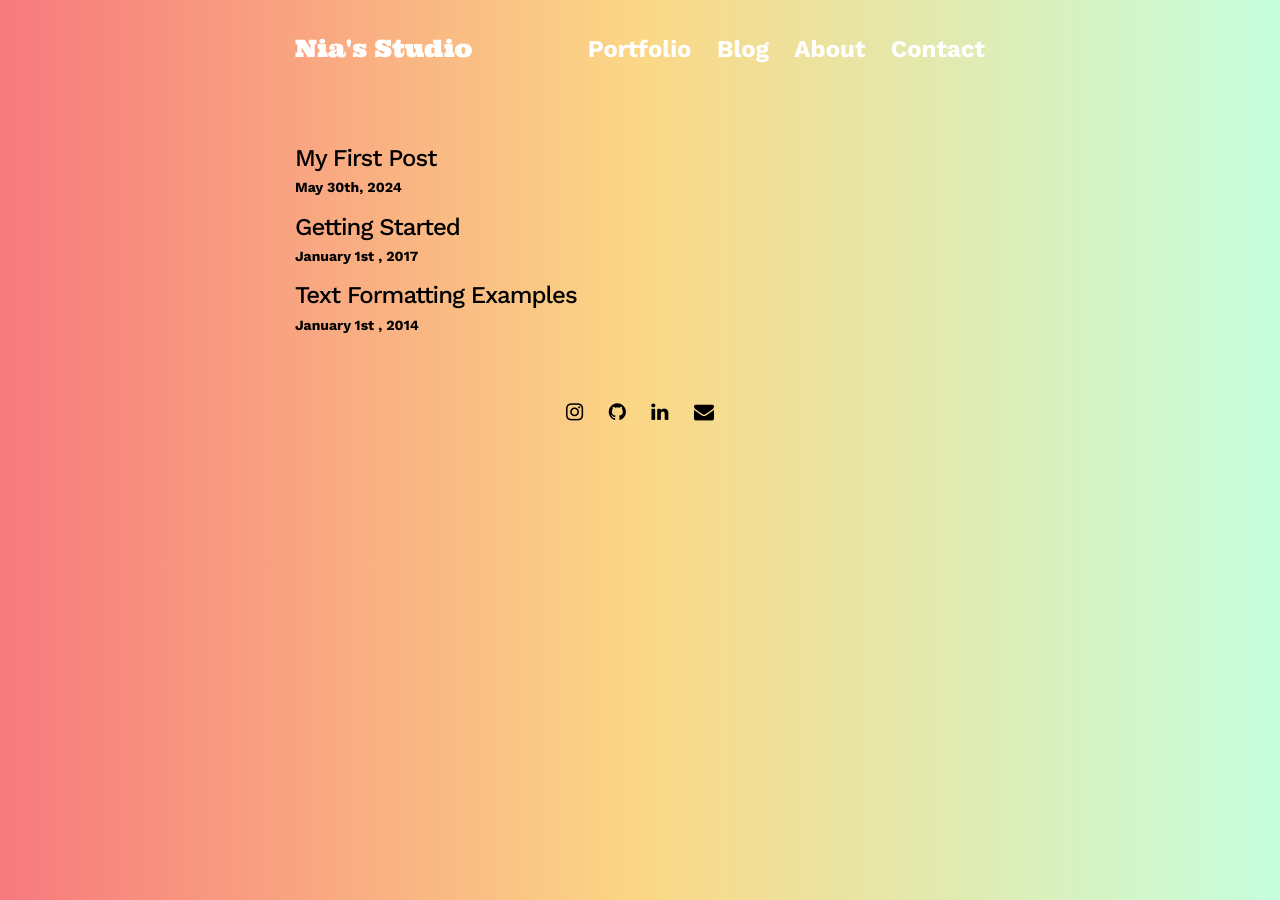
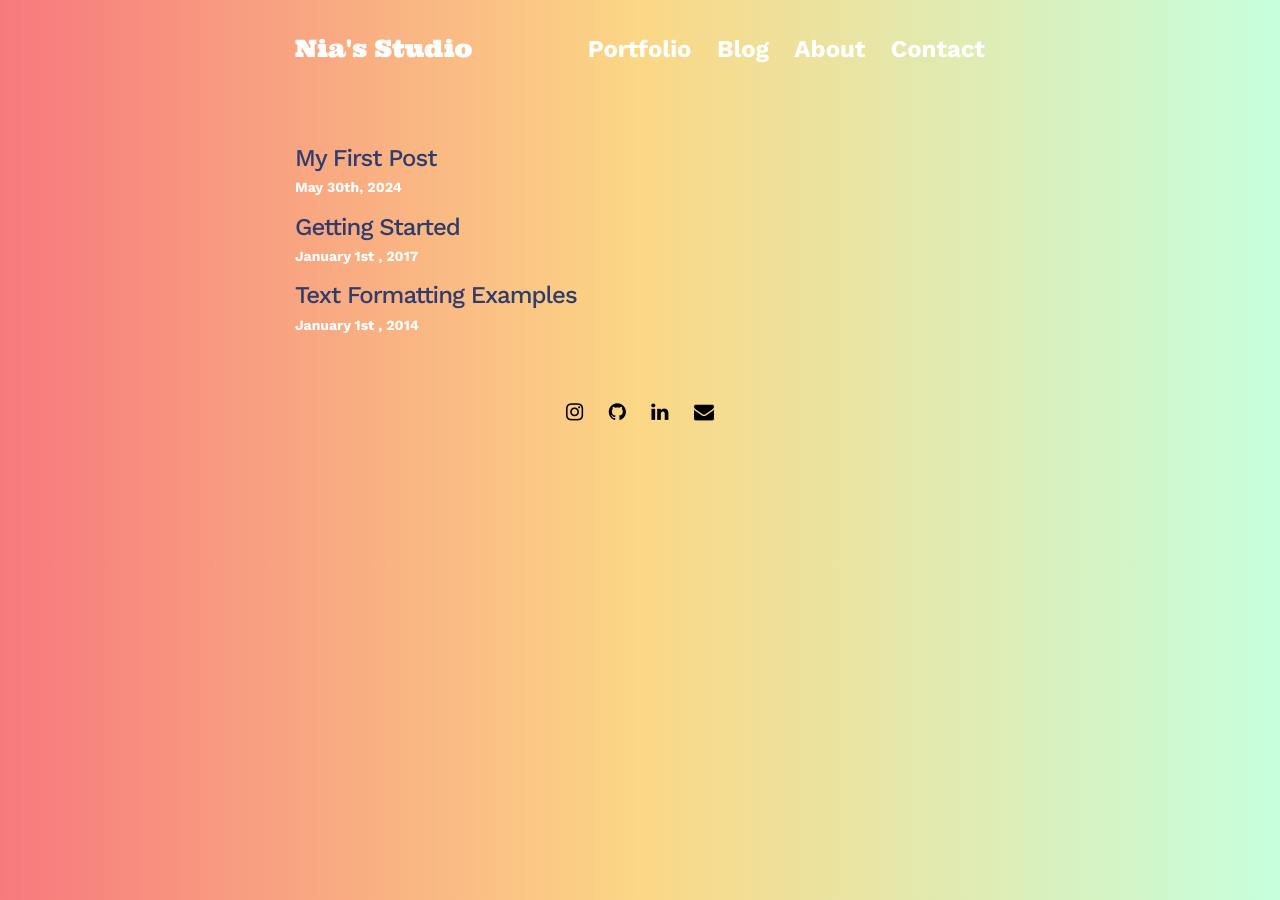
Before and after one commit to niarobles-design/niarobles-design.github.io, a Jekyll site: the page built from pages/blog.md, in a window 1280 px wide. Built offline with Jekyll 4.4.1, drawn with Linux system fonts in a browser that asks for light colours; nearby versions of some CDN libraries.

```diff
--- a/_sass/3-sections/_blog.sass
+++ b/_sass/3-sections/_blog.sass
@@ -10,11 +10,12 @@
         size: 24px
         weight: 700
       a
-        color: black
+        color: #303C6C
       &:hover a
         color: $accent-color
     .blog-date
       display: block
+      color: white
       font:
         size: 14px
         weight: 700
--- a/_sass/3-sections/_post.sass
+++ b/_sass/3-sections/_post.sass
@@ -4,7 +4,7 @@
   position: relative
   display: block
   h4
-    color: black
+    color: #303C6C
     line-height: 1.2
     margin-bottom: 10px
     font:
```
Also changed, not shown: 3 other files.
